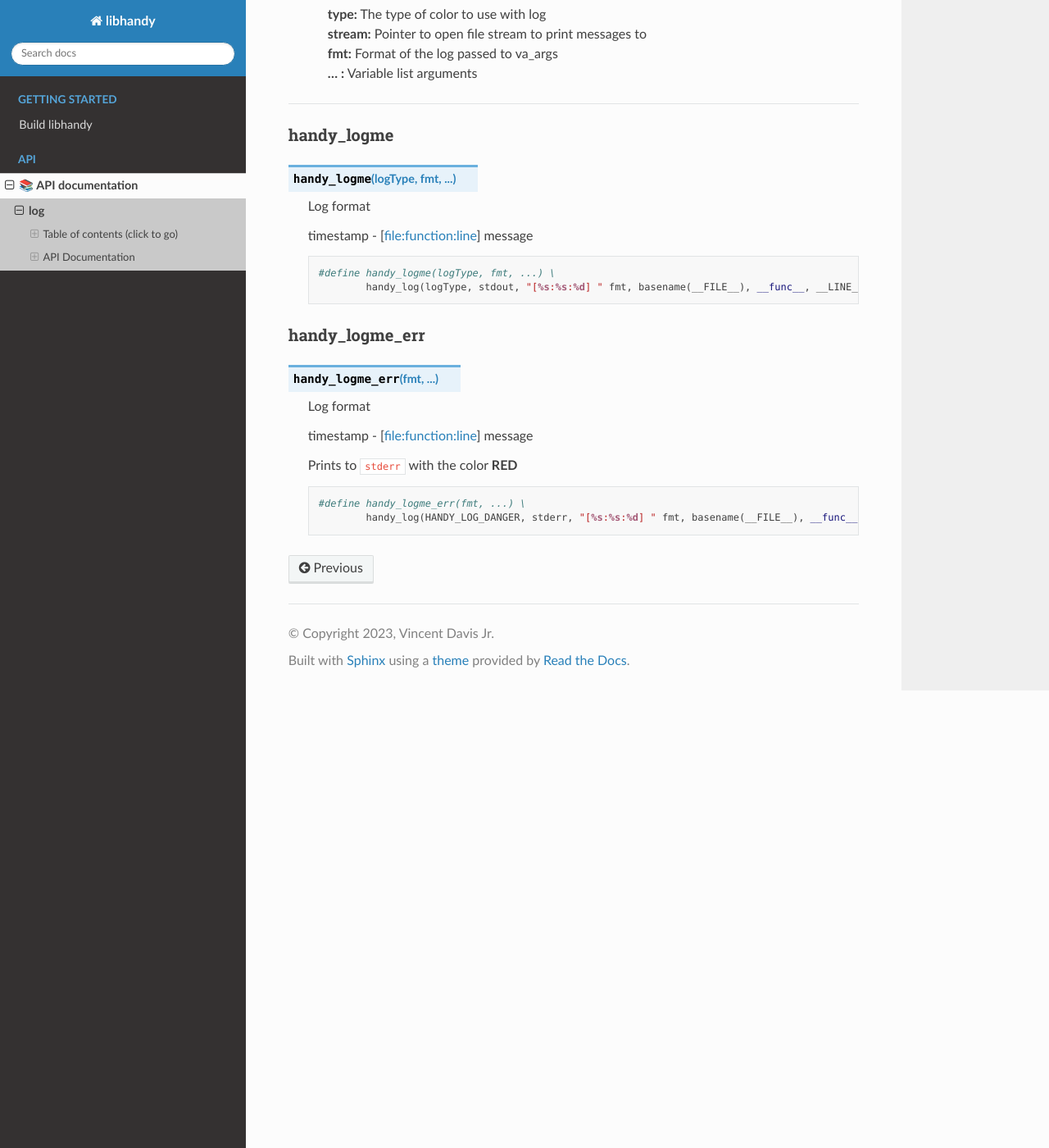
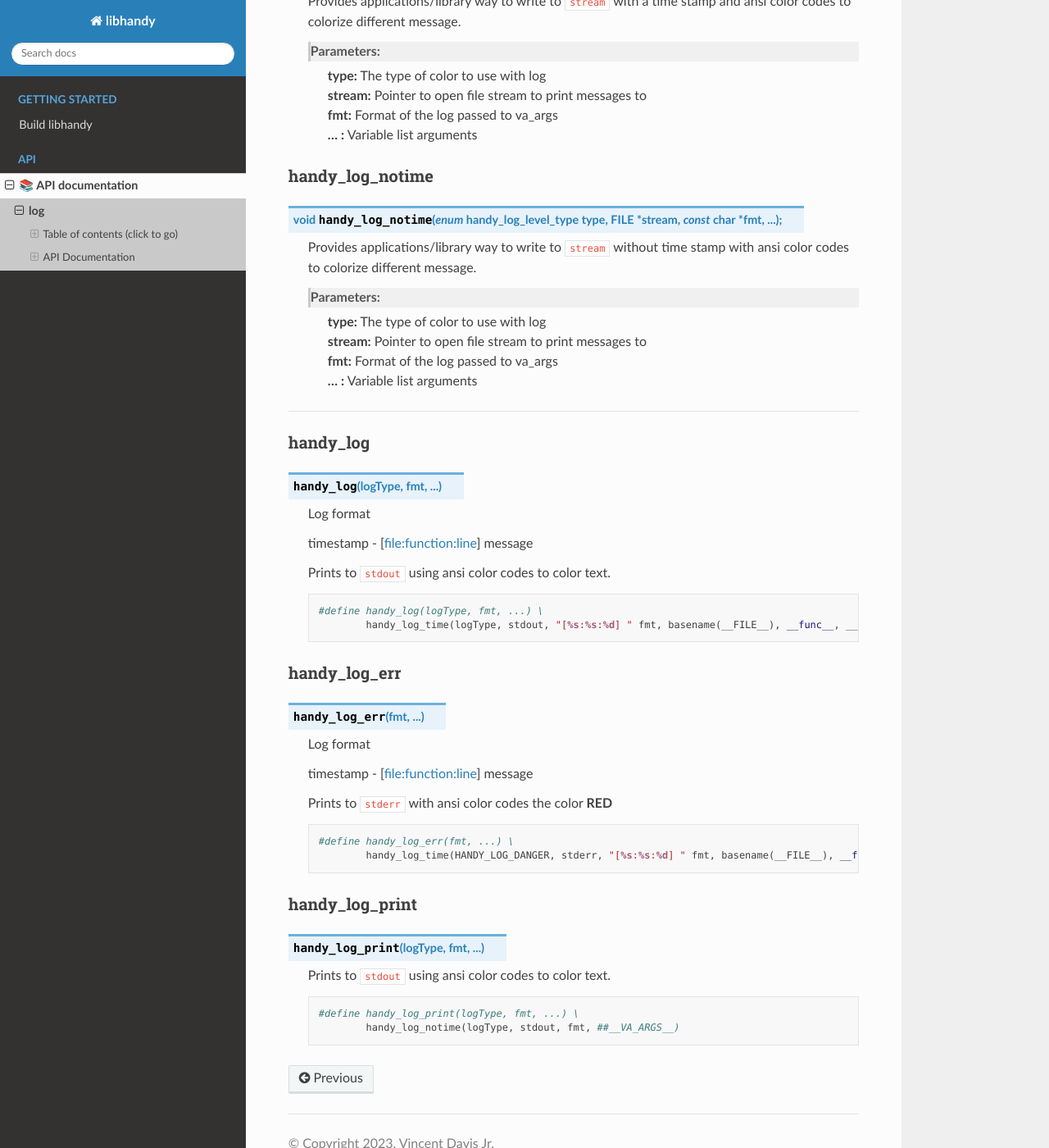
Before and after one commit to under-view/libcando, a Sphinx documentation site: the page built from docs/log.rst, in a window 1280 px wide and 1400 px high, scrolled down 2372 px. Shown: the whole window at 82% size. Built offline with Sphinx 7.4.7 and the Read the Docs theme 2.0.0, drawn with Linux system fonts in a browser that asks for light colours; formulas are drawn with MathJax 3; some of the changed text lies outside the part shown.

Commit message:
docs: update log interface to latest
Signed-off-by: Vincent Davis Jr <vince@underview.tech>

```diff
--- a/docs/build.rst
+++ b/docs/build.rst
@@ -68,4 +68,6 @@ https://www.sphinx-doc.org/en/master/man/sphinx-build.html
         # If build directory exists
         $ meson configure -Ddocs=true build
 
+	$ ninja docs -C build
+
 .. _The C Domain: https://www.sphinx-doc.org/en/master/usage/restructuredtext/domains.html#the-c-domain
--- a/docs/log.rst
+++ b/docs/log.rst
@@ -12,7 +12,9 @@ Table of contents (click to go)
 Macros
 ======
 
-1. :c:macro:`handy_logme`
+1. :c:macro:`handy_log`
+#. :c:macro:`handy_log_err`
+#. :c:macro:`handy_log_print`
 
 =====
 Enums
@@ -33,7 +35,8 @@ Functions
 =========
 
 1. :c:func:`handy_log_level_set`
-#. :c:func:`handy_log`
+#. :c:func:`handy_log_time`
+#. :c:func:`handy_log_notime`
 
 API Documentation
 ~~~~~~~~~~~~~~~~~
@@ -103,14 +106,31 @@ handy_log_level_set
 
 =========================================================================================================================================
 
-=========
-handy_log
-=========
+==============
+handy_log_time
+==============
 
-.. c:function:: void handy_log(enum handy_log_level_type type, FILE *stream, const char *fmt, ...);
+.. c:function:: void handy_log_time(enum handy_log_level_type type, FILE *stream, const char *fmt, ...);
 
-	Provides applications/library way to write to ``stream`` injecting
-	asnsi character to display colors for different message types.
+	Provides applications/library way to write to ``stream``
+	with a time stamp and ansi color codes to colorize
+	different message.
+
+	Parameters:
+		| **type:** The type of color to use with log
+		| **stream:** Pointer to open file stream to print messages to
+		| **fmt:** Format of the log passed to va_args
+		| **... :** Variable list arguments
+
+================
+handy_log_notime
+================
+
+.. c:function:: void handy_log_notime(enum handy_log_level_type type, FILE *stream, const char *fmt, ...);
+
+	Provides applications/library way to write to ``stream``
+	without time stamp with ansi color codes to colorize
+	different message.
 
 	Parameters:
 		| **type:** The type of color to use with log
@@ -120,34 +140,49 @@ handy_log
 
 =========================================================================================================================================
 
-===========
-handy_logme
-===========
+=========
+handy_log
+=========
 
-.. c:macro:: handy_logme(logType, fmt, ...)
+.. c:macro:: handy_log(logType, fmt, ...)
 
 	Log format
 
 	timestamp - [file:function:line] message
 
+	Prints to ``stdout`` using ansi color codes to color text.
+
 	.. code-block::
 
-		#define handy_logme(logType, fmt, ...) \
-			handy_log(logType, stdout, "[%s:%s:%d] " fmt, basename(__FILE__), __func__, __LINE__, ##__VA_ARGS__)
+		#define handy_log(logType, fmt, ...) \
+			handy_log_time(logType, stdout, "[%s:%s:%d] " fmt, basename(__FILE__), __func__, __LINE__, ##__VA_ARGS__)
 
-===============
-handy_logme_err
-===============
+=============
+handy_log_err
+=============
 
-.. c:macro:: handy_logme_err(fmt, ...)
+.. c:macro:: handy_log_err(fmt, ...)
 
 	Log format
 
 	timestamp - [file:function:line] message
 
-	Prints to ``stderr`` with the color **RED**
+	Prints to ``stderr`` with ansi color codes the color **RED**
 
 	.. code-block::
 
-		#define handy_logme_err(fmt, ...) \
-			handy_log(HANDY_LOG_DANGER, stderr, "[%s:%s:%d] " fmt, basename(__FILE__), __func__, __LINE__, ##__VA_ARGS__)
+		#define handy_log_err(fmt, ...) \
+			handy_log_time(HANDY_LOG_DANGER, stderr, "[%s:%s:%d] " fmt, basename(__FILE__), __func__, __LINE__, ##__VA_ARGS__)
+
+===============
+handy_log_print
+===============
+
+.. c:macro:: handy_log_print(logType, fmt, ...)
+
+	Prints to ``stdout`` using ansi color codes to color text.
+
+	.. code-block::
+
+		#define handy_log_print(logType, fmt, ...) \
+			handy_log_notime(logType, stdout, fmt, ##__VA_ARGS__)
```
Also changed, not shown: 1 other file.
